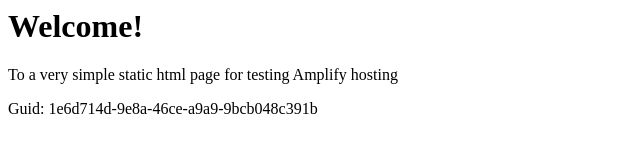
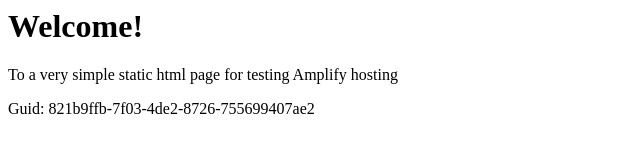
Before and after one commit to aws-aemilia-mxp/Github-PR-Commit-Integration-Test-DoNotTouch-GithubWebhookPreviewCanaryTest-v1-prod-eu-south-1, a website: page src/index.html in a window 1280 px wide. Shown: the full height of the page, 0-640 px from the left. Drawn offline with Linux system fonts and the light colour scheme.

Commit message:
commit from integ tests

```diff
--- a/src/index.html
+++ b/src/index.html
@@ -12,6 +12,6 @@
 <body>
     <h1>Welcome!</h1>
     <p>To a very simple static html page for testing Amplify hosting</p>
-    <p>Guid: 1e6d714d-9e8a-46ce-a9a9-9bcb048c391b</p></body>
+    <p>Guid: 821b9ffb-7f03-4de2-8726-755699407ae2</p></body>
 
 </html>
```
